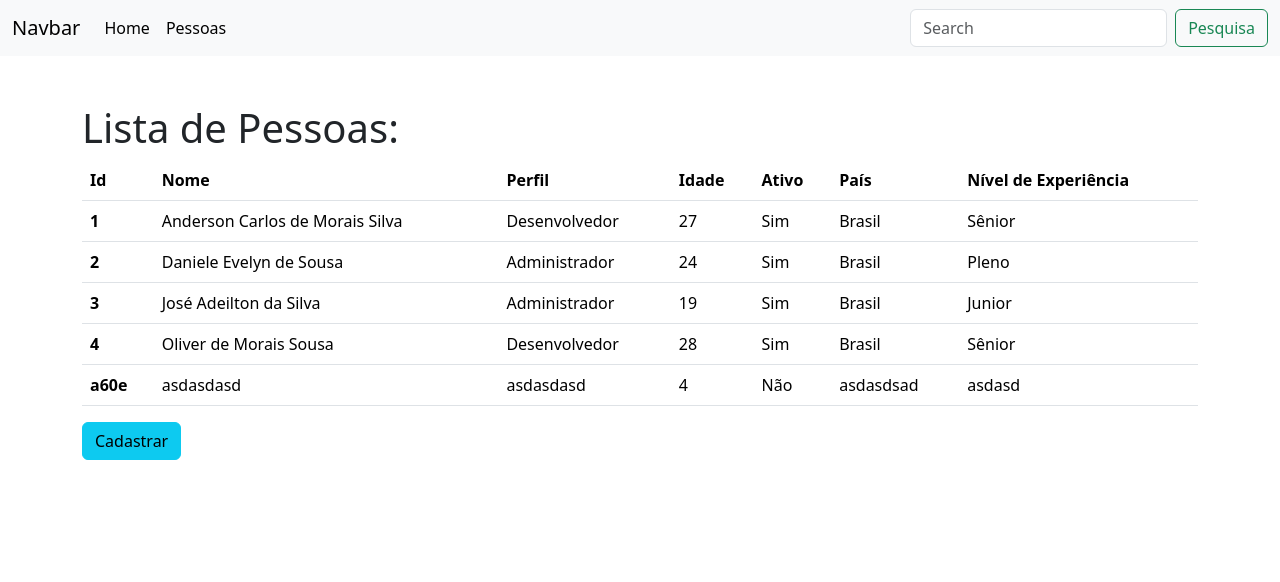
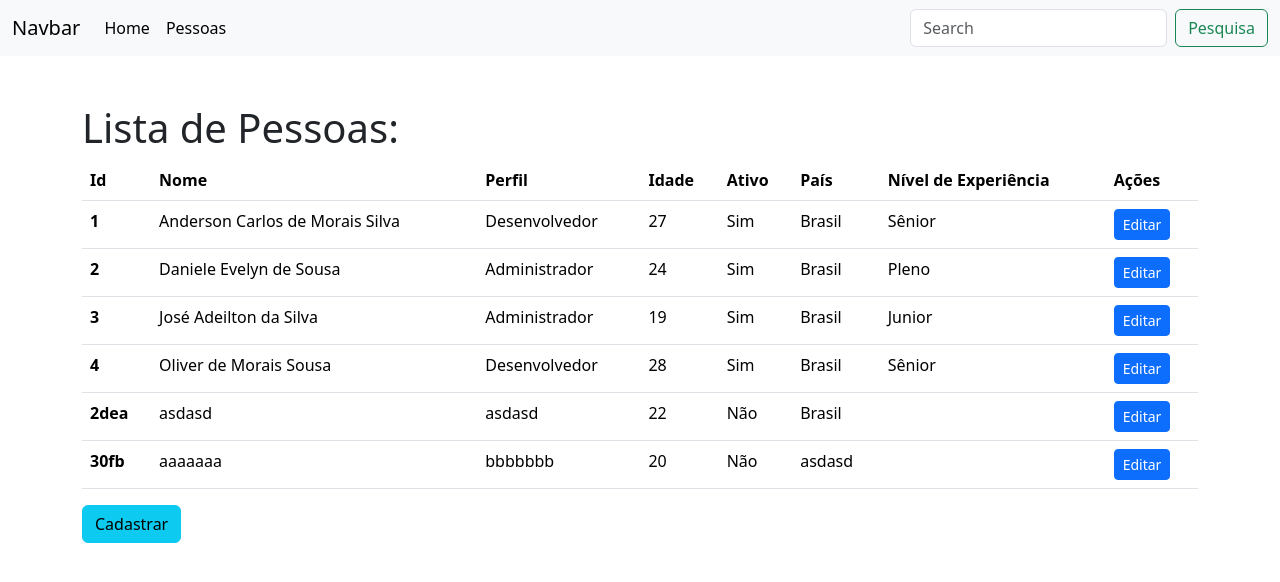
Before and after one commit to andersoncaarlos/app-pessoas, an Angular app: page /profiles in a window 1280 px wide. Shown: the top 582 px of the page. Built offline with nearby package versions, Linux system fonts and the light colour scheme; data requests are answered from the project's data file.

Commit message:
Componente table criado

```diff
--- a/src/app/_components/pages/profile/profile-create-update/profile-create-update.component.ts
+++ b/src/app/_components/pages/profile/profile-create-update/profile-create-update.component.ts
@@ -2,6 +2,7 @@ import { Component } from '@angular/core';
 import { FormBuilder, FormControl, FormGroup, Validators } from '@angular/forms';
 import { ProfileService } from 'src/app/services/profile.service';
 import { ToastrService } from 'ngx-toastr';
+import { Router } from '@angular/router';
 
 @Component({
   selector: 'app-profile-create-update',
@@ -13,7 +14,7 @@ export class ProfileCreateUpdateComponent {
 
   profileForm: FormGroup;
 
-  constructor(private fb: FormBuilder, private profileService: ProfileService, private toastr: ToastrService) {
+  constructor(private fb: FormBuilder, private profileService: ProfileService, private toastr: ToastrService, private router: Router) {
     this.profileForm = this.fb.group({
       nome: ['', Validators.required],
       perfil: ['', Validators.required],
@@ -31,6 +32,7 @@ export class ProfileCreateUpdateComponent {
         this.toastr.success('Pessoa cadastrada com sucesso!!!');
         this.profileForm.reset();
       });
+      this.router.navigateByUrl('/profiles');
     }
   }
 }
--- a/src/app/_components/pages/profile/profile-list/profile-list.component.html
+++ b/src/app/_components/pages/profile/profile-list/profile-list.component.html
@@ -1,29 +1 @@
-<div class="container">
-    <h1 class="mt-5">Lista de Pessoas: </h1>
-
-    <table class="table">
-        <thead>
-        <tr>
-            <th scope="col">Id</th>
-            <th scope="col">Nome</th>
-            <th scope="col">Perfil</th>
-            <th scope="col">Idade</th>
-            <th scope="col">Ativo</th>
-            <th scope="col">País</th>
-            <th scope="col">Nível de Experiência</th>
-        </tr>
-        </thead>
-        <tbody>
-        <tr *ngFor="let profile of profiles">
-            <th scope="row">{{ profile.id }}</th>
-            <td>{{ profile.nome }}</td>
-            <td>{{ profile.perfil }}</td>
-            <td>{{ profile.idade }}</td>
-            <td>{{ profile.ativo ? 'Sim' : 'Não' }}</td>
-            <td>{{ profile.pais }}</td>
-            <td>{{ profile.nivelExperiencia }}</td>
-        </tr>
-        </tbody>
-    </table>
-    <a type="button" class="btn btn-info" routerLink="/profile/create">Cadastrar</a>
-</div>
+<app-table></app-table>
--- a/src/app/_components/pages/profile/profile-list/profile-list.component.ts
+++ b/src/app/_components/pages/profile/profile-list/profile-list.component.ts
@@ -7,15 +7,6 @@ import { ProfileService } from 'src/app/services/profile.service';
   templateUrl: './profile-list.component.html',
   styleUrls: ['./profile-list.component.css']
 })
-export class ProfileListComponent implements OnInit {
-
-  constructor(private profileService: ProfileService) {}
-  profiles: Pessoa[] = [];
-
-  ngOnInit() {
-    this.profileService.buscarTodos().subscribe((result: Pessoa[]) => {
-      this.profiles = result;
-    });
-  }
+export class ProfileListComponent {
 
 }
--- /dev/null
+++ b/src/app/_components/table/table.component.html
@@ -0,0 +1,33 @@
+<div class="container">
+    <h1 class="mt-5">Lista de Pessoas: </h1>
+
+    <table class="table">
+        <thead>
+        <tr>
+            <th scope="col">Id</th>
+            <th scope="col">Nome</th>
+            <th scope="col">Perfil</th>
+            <th scope="col">Idade</th>
+            <th scope="col">Ativo</th>
+            <th scope="col">País</th>
+            <th scope="col">Nível de Experiência</th>
+            <th scope="col">Ações</th>
+        </tr>
+        </thead>
+        <tbody>
+        <tr *ngFor="let profile of profiles">
+            <th scope="row">{{ profile.id }}</th>
+            <td>{{ profile.nome }}</td>
+            <td>{{ profile.perfil }}</td>
+            <td>{{ profile.idade }}</td>
+            <td>{{ profile.ativo ? 'Sim' : 'Não' }}</td>
+            <td>{{ profile.pais }}</td>
+            <td>{{ profile.nivelExperiencia }}</td>
+            <td>
+                <a class="btn btn-primary btn-sm" routerLink="/profile/edit/{{profile.id}}">Editar</a>
+            </td>
+        </tr>
+        </tbody>
+    </table>
+    <a type="button" class="btn btn-info" routerLink="/profile/create">Cadastrar</a>
+</div>
--- /dev/null
+++ b/src/app/_components/table/table.component.ts
@@ -0,0 +1,19 @@
+import { Component } from '@angular/core';
+import { Pessoa } from 'src/app/interfaces/pessoa';
+import { ProfileService } from 'src/app/services/profile.service';
+
+@Component({
+  selector: 'app-table',
+  templateUrl: './table.component.html',
+  styleUrls: ['./table.component.css']
+})
+export class TableComponent {
+  constructor(private profileService: ProfileService) {}
+  profiles: Pessoa[] = [];
+
+  ngOnInit() {
+    this.profileService.buscarTodos().subscribe((result: Pessoa[]) => {
+      this.profiles = result;
+    });
+  }
+}
--- a/src/app/app-routing.module.ts
+++ b/src/app/app-routing.module.ts
@@ -3,11 +3,13 @@ import { RouterModule, Routes } from '@angular/router';
 import { HomeComponent } from './_components/pages/home/home.component';
 import { ProfileListComponent } from './_components/pages/profile/profile-list/profile-list.component';
 import { ProfileCreateUpdateComponent } from './_components/pages/profile/profile-create-update/profile-create-update.component';
+import { TableComponent } from './_components/table/table.component';
 
 const routes: Routes = [
     {path: "home", component: HomeComponent},
     {path: "profiles", component: ProfileListComponent},
-    {path: "profile/create", component: ProfileCreateUpdateComponent}
+    {path: "profile/create", component: ProfileCreateUpdateComponent},
+    {path: "profile/edit/:id", component: ProfileCreateUpdateComponent}
 ];
 
 @NgModule({
--- a/src/app/app.module.ts
+++ b/src/app/app.module.ts
@@ -12,6 +12,7 @@ import { ProfileService } from './services/profile.service';
 import { FormsModule, ReactiveFormsModule } from '@angular/forms';
 import { BrowserAnimationsModule } from '@angular/platform-browser/animations';
 import { ToastrModule } from 'ngx-toastr';
+import { TableComponent } from './_components/table/table.component';
 
 @NgModule({
   declarations: [
@@ -19,7 +20,8 @@ import { ToastrModule } from 'ngx-toastr';
     NavbarComponent,
     ProfileListComponent,
     ProfileCreateUpdateComponent,
-    HomeComponent
+    HomeComponent,
+    TableComponent
   ],
   imports: [
     BrowserModule,
--- a/src/db.json
+++ b/src/db.json
@@ -41,13 +41,22 @@
       "nivelExperiencia": "Sênior"
     },
     {
-      "id": "a60e",
-      "nome": "asdasdasd",
-      "perfil": "asdasdasd",
-      "idade": 4,
-      "email": "asdasdasd@asdasd",
-      "pais": "asdasdsad",
-      "nivelExperiencia": "asdasd"
+      "id": "2dea",
+      "nome": "asdasd",
+      "perfil": "asdasd",
+      "idade": 22,
+      "email": "sadasdas@sadasd",
+      "pais": "Brasil",
+      "nivelExperiencia": ""
+    },
+    {
+      "id": "30fb",
+      "nome": "aaaaaaa",
+      "perfil": "bbbbbbb",
+      "idade": 20,
+      "email": "bbb@bbb.com",
+      "pais": "asdasd",
+      "nivelExperiencia": ""
     }
   ]
 }
```
Also changed, not shown: src/app/_components/table/table.component.css (added), 1 other file (tests, documents, lock files or other folders).
